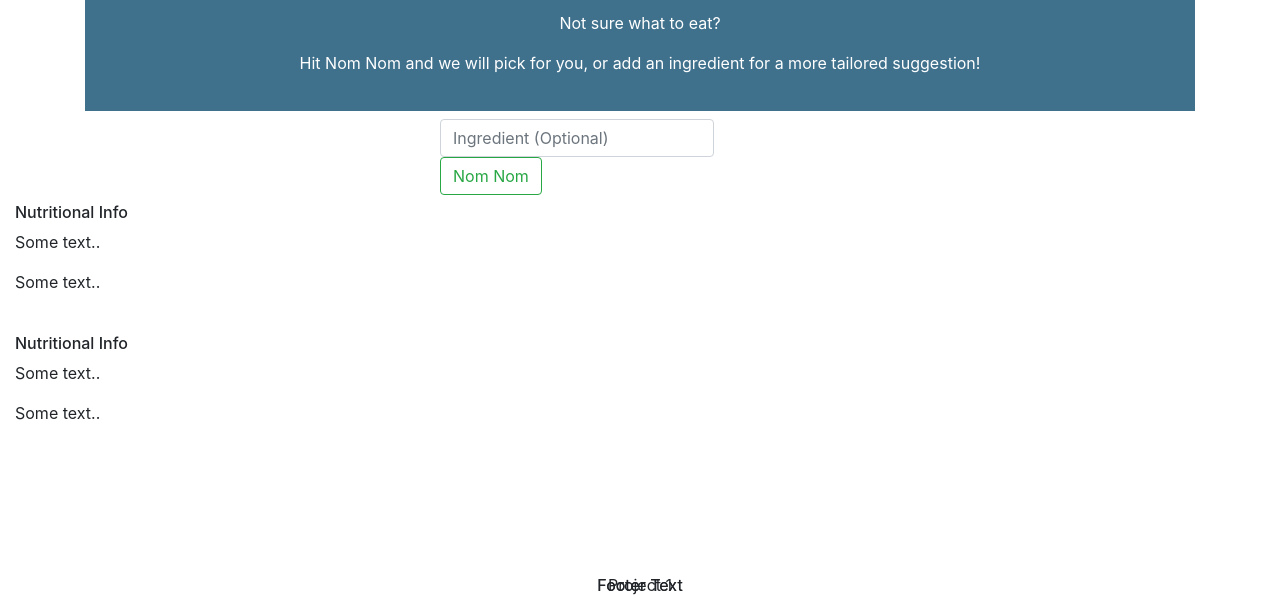
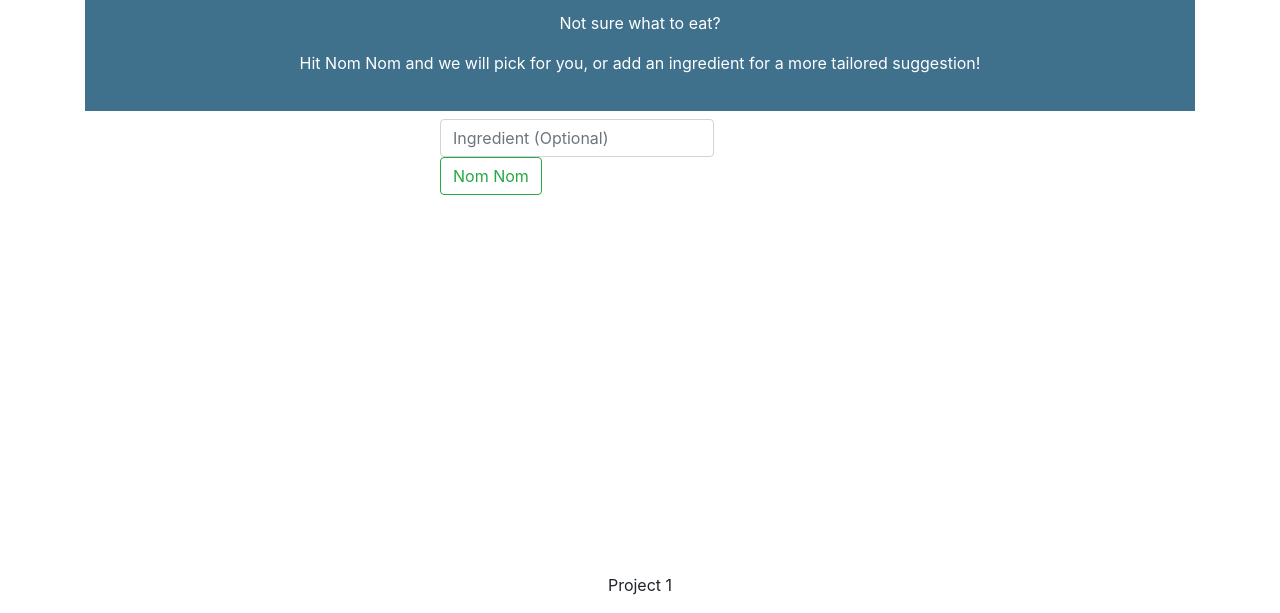
Before and after one commit to acinom813/Nommer, a plain HTML site: page index.html in a window 1280 px wide. Shown: the part 187-800 px from the top of the page. Drawn offline with nearby package versions, Linux system fonts and the light colour scheme; no server answers.

Commit message:
remove conflicting rows

```diff
--- a/index.html
+++ b/index.html
@@ -13,8 +13,6 @@
         <!-- CSS Link -->
         <link rel="stylesheet" href="./assets/style.css">
 
-        <!--link to second html-->
-        <link href="cookbook.html">
         <!-- jQuery Link -->
         <script src="https://cdnjs.cloudflare.com/ajax/libs/jquery/3.2.1/jquery.min.js"></script>
     </head>
@@ -64,50 +62,16 @@
                 </div>
             </div>
 
+        </div>
 
-        </div>
+         <!-- JavaScript Link -->
+         <script src="./JavaScript/script.js"></script>
 
         <footer class="container-fluid text-center">
             <p>Project 1</p>
         </footer>
 
 
-                      <div class="col-sm-4">
-                        <div class="well">
-                            <h6>Nutritional Info</h6>
-                         <p>Some text..</p>
-                        </div>
-                        <div class="well">
-                         <p>Some text..</p>
-                        </div>
-                      </div>
-                    </div>
-                </div>
-                <br>
 
-                <footer class="container-fluid text-center">
-                <p>Footer Text</p>
-                </footer>
-
-
-                      <div class="col-sm-4">
-                        <div class="well">
-                            <h6>Nutritional Info</h6>
-                         <p>Some text..</p>
-                        </div>
-                        <div class="well">
-                         <p>Some text..</p>
-                        </div>
-                      </div>
-                    </div>
-                  </div><br>
-
-                  <footer class="container-fluid text-center">
-                    <p>Footer Text</p>
-                  </footer>
-
-
-        <!-- JavaScript Link -->
-        <script src="./JavaScript/script.js"></script>
     </body>
 </html>
```
